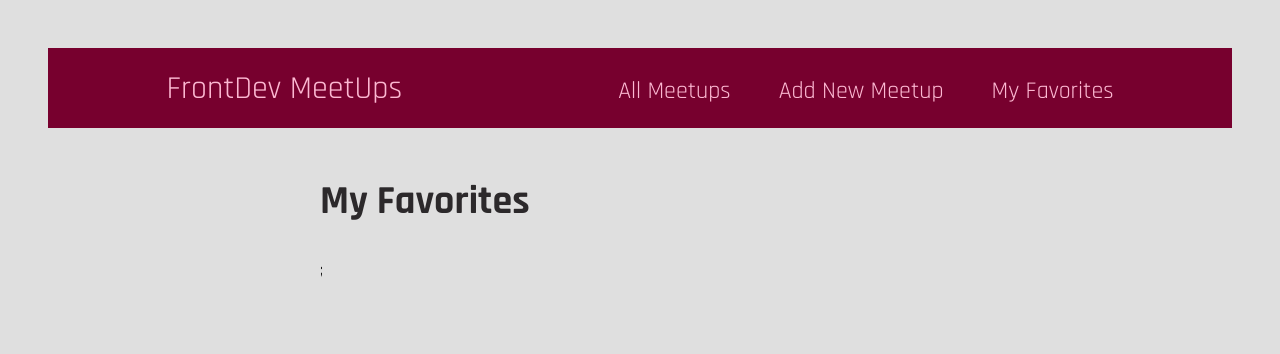
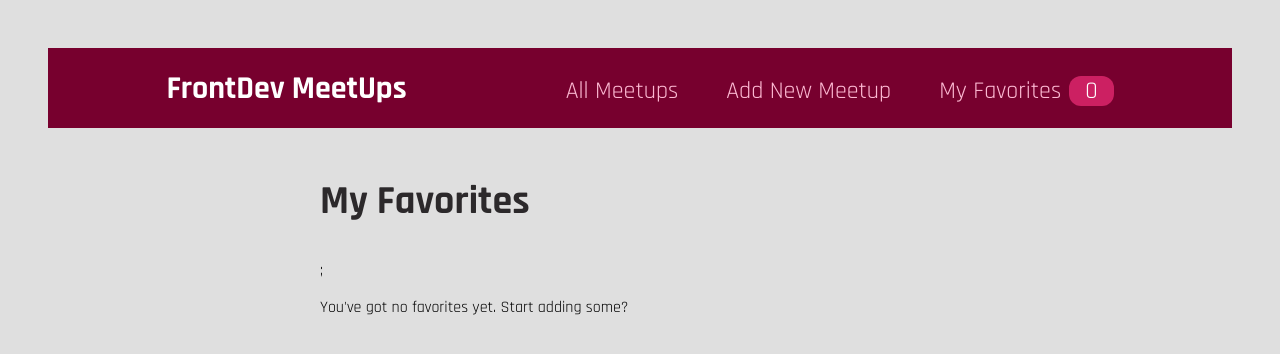
Before and after one commit to SanyaOdare/meetup-react-app, a React (Create React App) app: page /favorites in a window 1280 px wide. Shown: the top 354 px of the page. Built offline with nearby package versions, Linux system fonts and the light colour scheme.

Commit message:
add badge class

```diff
--- a/src/components/layout/MainNavigation.js
+++ b/src/components/layout/MainNavigation.js
@@ -1,20 +1,30 @@
+import { useContext } from 'react';
 import { Link } from 'react-router-dom';
+
 import classes from './MainNavigation.module.css';
+import FavoritesContext from '../../store/favorites-context';
 
 function MainNavigation() {
+  const favoritesCtx = useContext(FavoritesContext);
+
   return (
     <header className={classes.header}>
-    <div>FrontDev MeetUps</div>
+      <div className={classes.logo}>FrontDev MeetUps</div>
       <nav>
         <ul>
           <li>
-          <Link to='/'>All Meetups</Link>
+            <Link to="/">All Meetups</Link>
           </li>
           <li>
-          <Link to='/new-meetup'>Add New Meetup</Link>
+            <Link to="/new-meetup">Add New Meetup</Link>
           </li>
           <li>
-          <Link to='/favorites'>My Favorites</Link>
+            <Link to="/favorites">
+              My Favorites
+              <span className={classes.badge}>
+                {favoritesCtx.totalFavorites}
+              </span>
+            </Link>
           </li>
         </ul>
       </nav>
--- a/src/pages/Favorite.js
+++ b/src/pages/Favorite.js
@@ -6,10 +6,18 @@ import MeetupList from '../components/meetups/MeetupList';
 function FavoritesPage() {
   const favoriteCtx = useContext(FavoritesContext);
 
+  let content;
+
+  if (favoriteCtx.totalFavorites === 0) {
+    content = <p>You've got no favorites yet. Start adding some?</p>
+  } else {
+    content = <MeetupList meetups={favoriteCtx.favorites} />
+  }
+
   return (
     <section>
       <h1>My Favorites</h1>;
-      <MeetupList meetups={favoriteCtx.favorites} />
+      {content}
     </section>
   );
 }
```
Lines whose indentation alone changed are shown as unchanged.
